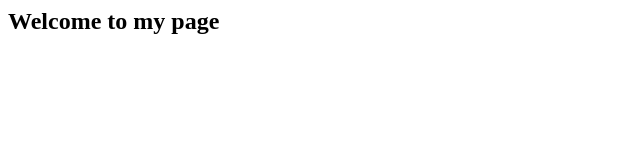
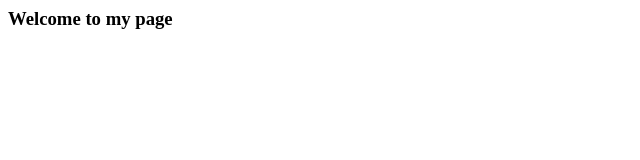
Before and after one commit to suy0226-creator/github-flow-practice, a plain HTML site: page index.html in a window 1280 px wide. Shown: the whole page, without its empty margins (0-640 px from the left). Drawn offline with Linux system fonts and the light colour scheme.

Commit message:
style: 헤더 태그를 h3로 변경

```diff
--- a/index.html
+++ b/index.html
@@ -1 +1 @@
-<h2>Welcome to my page</h2>
+<h3>Welcome to my page</h3>
```
